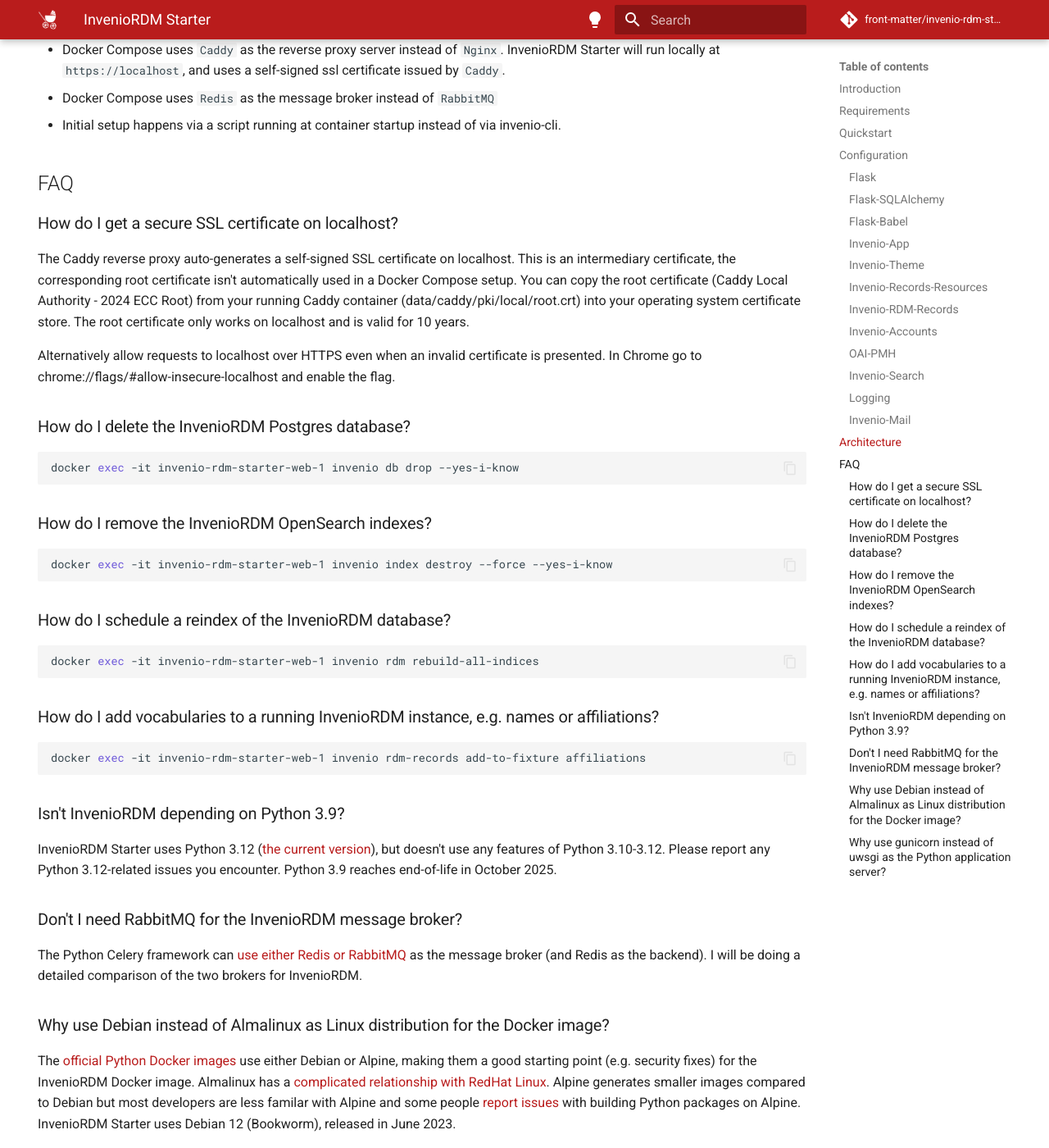
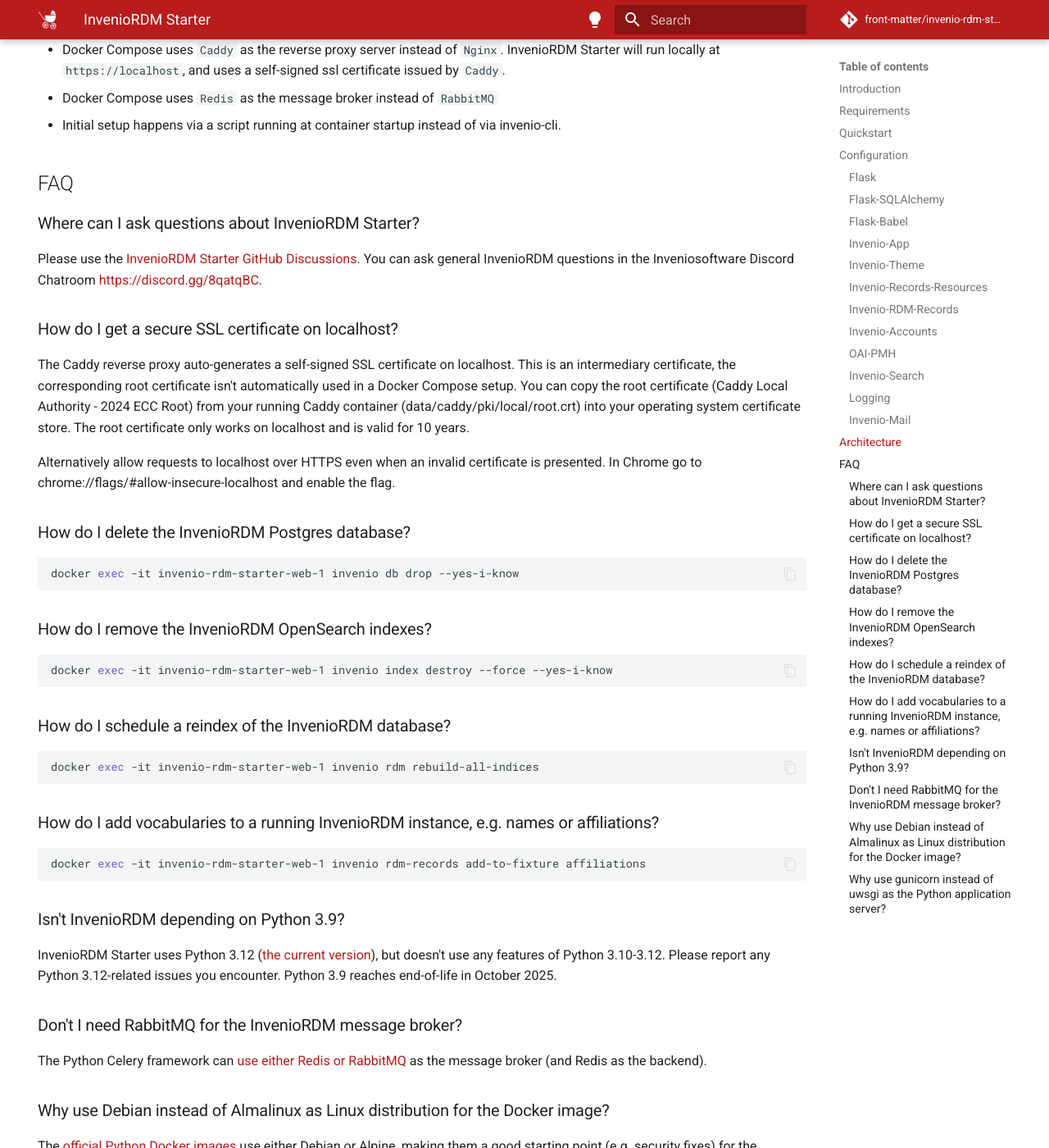
Before and after one commit to front-matter/invenio-rdm-starter, an MkDocs documentation site: the page built from docs/index.md, in a window 1280 px wide and 1400 px high, scrolled down 4714 px. Shown: the whole window at 82% size. Built offline with MkDocs 1.6.1 and Material for MkDocs 9.7.7, drawn with Linux system fonts in a browser that asks for light colours; comment, search, counter and statistics services are not loaded.

Commit message:
update documentation

```diff
--- a/docs/index.md
+++ b/docs/index.md
@@ -142,6 +142,10 @@
 
 ## FAQ
 
+### Where can I ask questions about InvenioRDM Starter?
+
+Please use the [InvenioRDM Starter GitHub Discussions](https://github.com/front-matter/invenio-rdm-starter/discussions). You can ask general InvenioRDM questions in the Inveniosoftware Discord Chatroom [https://discord.gg/8qatqBC](https://discord.gg/8qatqBC).
+
 ### How do I get a secure SSL certificate on localhost?
 
 The Caddy reverse proxy auto-generates a self-signed SSL certificate on localhost. This is an intermediary certificate, the corresponding root certificate isn't automatically used in a Docker Compose setup. You can copy the root certificate (Caddy Local Authority - 2024 ECC Root) from your running Caddy container (data/caddy/pki/local/root.crt) into your operating system certificate store. The root certificate only works on localhost and is valid for 10 years.
@@ -178,7 +182,7 @@
 
 ### Don't I need RabbitMQ for the InvenioRDM message broker?
 
-The Python Celery framework can [use either Redis or RabbitMQ](https://docs.celeryq.dev/en/stable/getting-started/backends-and-brokers/index.html) as the message broker (and Redis as the backend). I will be doing a detailed comparison of the two brokers for InvenioRDM.
+The Python Celery framework can [use either Redis or RabbitMQ](https://docs.celeryq.dev/en/stable/getting-started/backends-and-brokers/index.html) as the message broker (and Redis as the backend).
 
 ### Why use Debian instead of Almalinux as Linux distribution for the Docker image?
 
```
Also changed, not shown: 2 other files.
